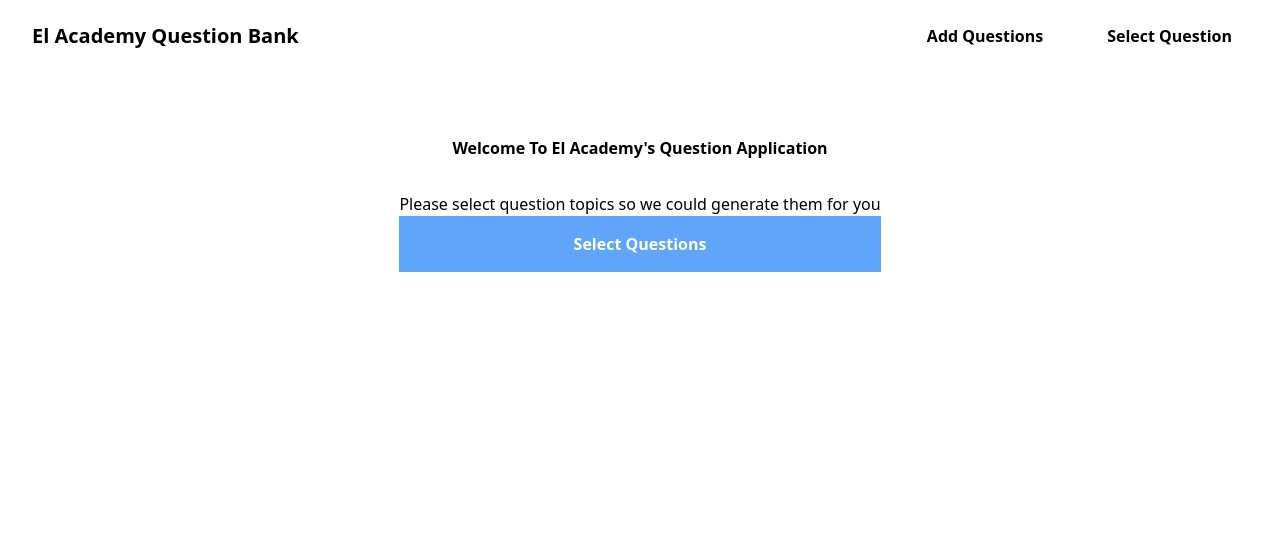
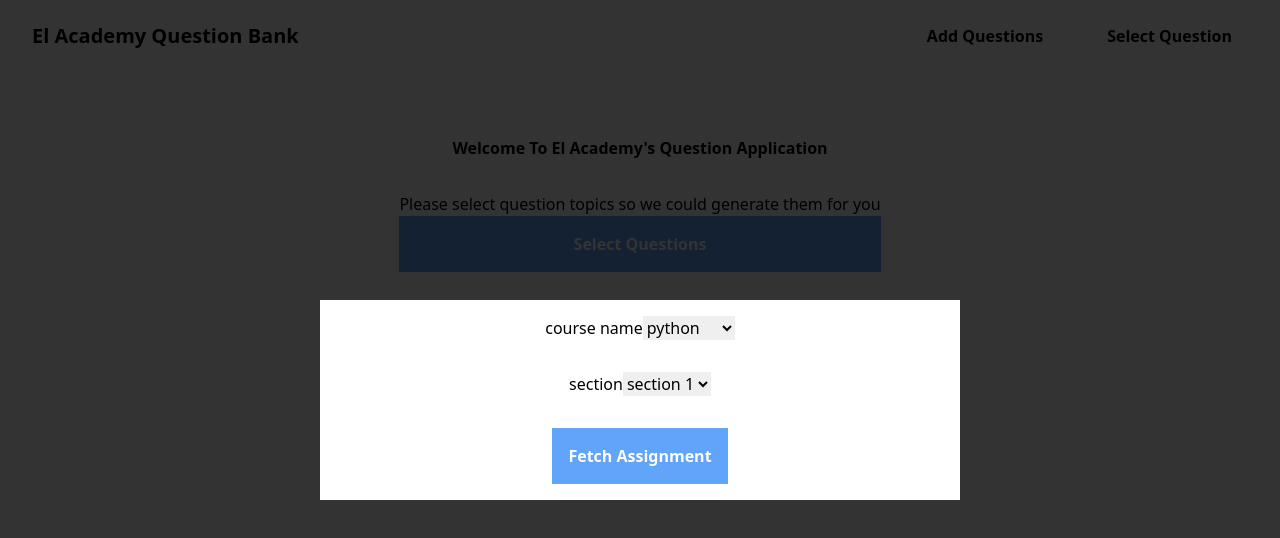
Before and after one commit to triggac4/question-bank, a React (Create React App) app: page / in a window 1280 px wide. Shown: the top 538 px of the page. Built offline with nearby package versions, Linux system fonts and the light colour scheme.

Commit message:
modal design alittle

```diff
--- a/src/App.jsx
+++ b/src/App.jsx
@@ -1,8 +1,13 @@
 import Header from "./components/header";
 import MainContent from "./components/main_content";
+import ModalWrapper from "./modal/modal_wrapper";
+import Form from "./components/select_questions";
 function App() {
     return (
         <>
+            <ModalWrapper>
+                <Form />
+            </ModalWrapper>
             <Header />
             <MainContent />
         </>
--- /dev/null
+++ b/src/components/select_questions.jsx
@@ -0,0 +1,29 @@
+import React from "react";
+import Button from "./button";
+const Form = () => {
+    return (
+        <form className="flex flex-col justify-around h-full items-center">
+            <label>
+                course name
+                <select name="course name">
+                    <option value="python">python</option>
+                    <option value="php">php</option>
+                    <option value="dart">dart</option>
+                    <option value="javascript">javascript</option>
+                </select>
+            </label>
+            <label>
+                section
+                <select name="section">
+                    <option value="python">section 1</option>
+                    <option value="php">section 2</option>
+                    <option value="dart">section 3</option>
+                    <option value="javascript">section 4</option>
+                </select>
+            </label>
+            <Button text="fetch Assignment" />
+        </form>
+    );
+};
+
+export default Form;
--- /dev/null
+++ b/src/modal/modal_wrapper.jsx
@@ -0,0 +1,20 @@
+import React from "react";
+import ReactPortal from "./react_portal";
+const ModalWrapper = ({ children }) => {
+    return (
+        <ReactPortal>
+            <div className="fixed inset-0 bg-modalWrapper flex flex-col items-center justify-center">
+                <div className="inset-0 bg-white z-20 flex flex-col items-center justify-center">
+                    <div
+                        className="relative"
+                        style={{ width: "50vw", minHeight: "200px" }}
+                    >
+                        {children}
+                    </div>
+                </div>
+            </div>
+        </ReactPortal>
+    );
+};
+
+export default ModalWrapper;
--- a/tailwind.config.js
+++ b/tailwind.config.js
@@ -1,6 +1,13 @@
+const color = require("tailwindcss/colors");
+
 module.exports = {
     content: ["./src/**/*.{js,jsx,ts,tsx}"],
     theme: {
+        colors: {
+            ...color,
+            modalWrapper: "rgba(0,0,0,0.8)",
+        },
+
         extend: {},
     },
     plugins: [],
```
Also changed, not shown: src/modal/add_questions.jsx (added).
